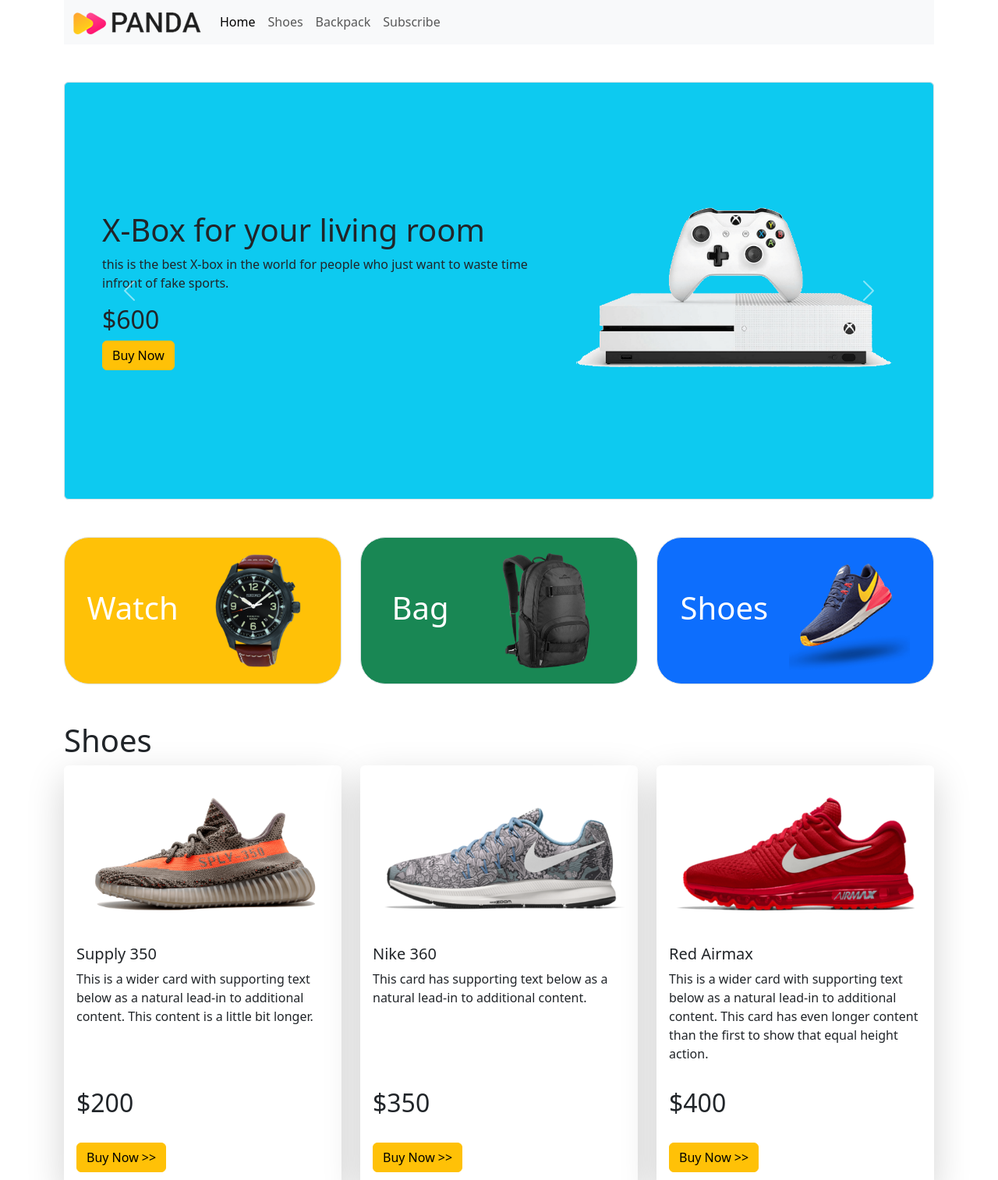
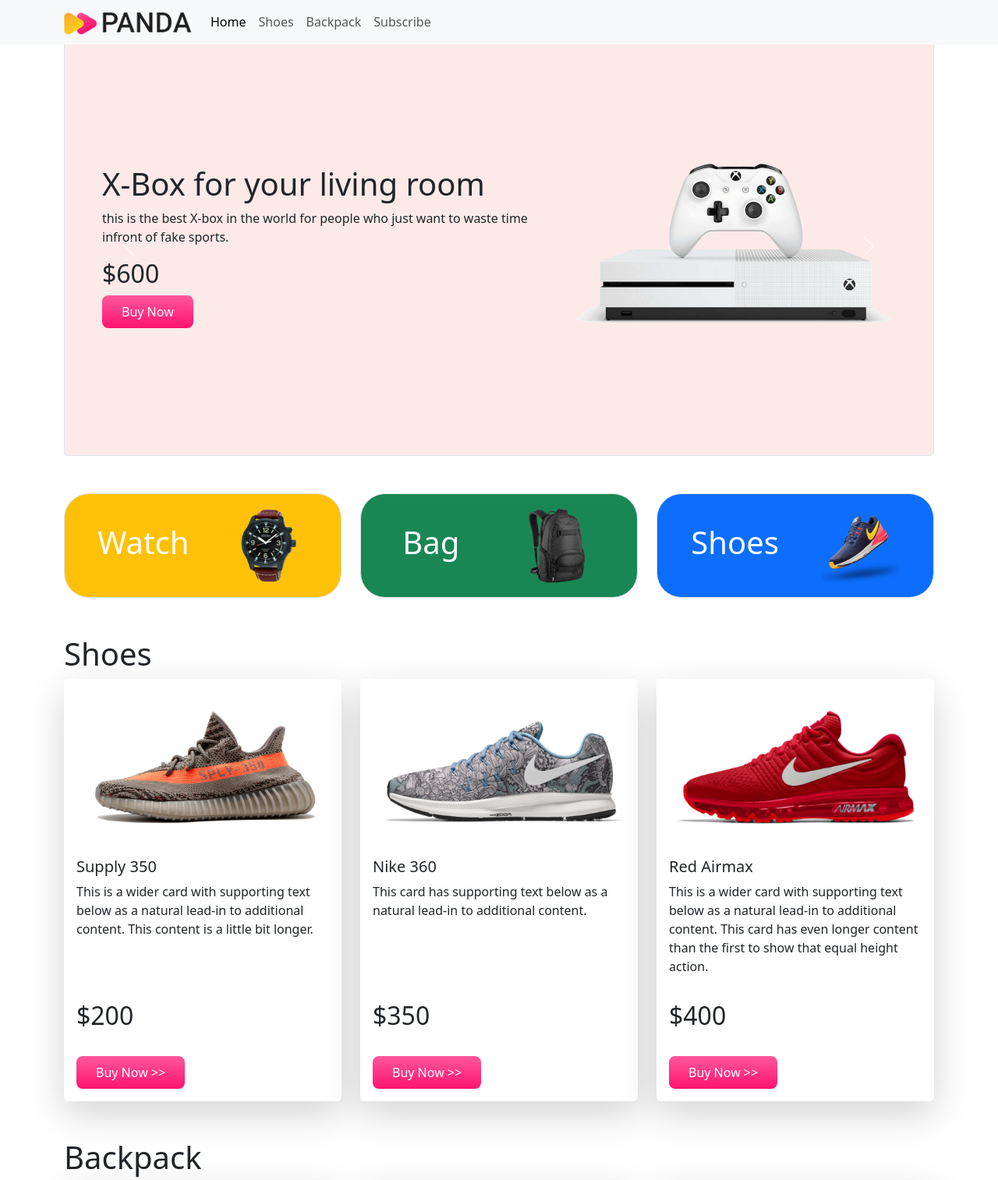
Before and after one commit to sajib1718/panda-commerce, a plain HTML site: page index.html in a window 1280 px wide. Shown: the top 1514 px of the page at 78% size. Drawn offline with nearby package versions, Linux system fonts and the light colour scheme; grey boxes are pictures that could not be loaded.

Commit message:
custom color

```diff
--- a/index.html
+++ b/index.html
@@ -7,11 +7,13 @@
     <title>panda commerce</title>
     <link href="https://cdn.jsdelivr.net/npm/bootstrap@5.3.0-alpha1/dist/css/bootstrap.min.css" rel="stylesheet"
         integrity="sha384-GLhlTQ8iRABdZLl6O3oVMWSktQOp6b7In1Zl3/Jr59b6EGGoI1aFkw7cmDA6j6gD" crossorigin="anonymous">
+
+    <link rel="stylesheet" href="style.css">
 </head>
 
 <body>
     <header class="container">
-        <nav class="navbar navbar-expand-lg bg-body-tertiary">
+        <nav class="navbar navbar-expand-lg fixed-top bg-body-tertiary">
             <div class="container">
                 <a class="navbar-brand" href="#">
                     <img src="images/logo.png" alt="Panda">
@@ -31,7 +33,7 @@
                             <a class="nav-link" href="#shoes">Shoes</a>
                         </li>
                         <li class="nav-item">
-                            <a class="nav-link" href="#backpack">Backpack</a>
+                            <a class="nav-link" href="#bags">Backpack</a>
                         </li>
                         <li class="nav-item">
                             <a class="nav-link" href="#subscribe">Subscribe</a>
@@ -46,7 +48,7 @@
         <section class="mt-5">
             <div id="carouselExample" class="carousel slide">
                 <div class="carousel-inner">
-                    <div class="carousel-item active border rounded bg-info p-5">
+                    <div class="carousel-item active border rounded panda-bg-info p-5">
                         <div class="row">
                             <div class="col-lg-7 d-flex align-items-center">
                                 <div>
@@ -56,7 +58,7 @@
                                         listenning bullshit things.
                                     </p>
                                     <h2>$420</h2>
-                                    <div class="btn btn-warning">Buy Now</div>
+                                    <div class="btn panda-btn-buy-now">Buy Now</div>
                                 </div>
 
                             </div>
@@ -65,7 +67,7 @@
                             </div>
                         </div>
                     </div>
-                    <div class="carousel-item active border rounded bg-info p-5">
+                    <div class="carousel-item active border rounded panda-bg-info p-5">
                         <div class="row">
                             <div class="col-lg-7 d-flex align-items-center">
                                 <div>
@@ -75,7 +77,7 @@
                                         infront of funny world.
                                     </p>
                                     <h2>$1200</h2>
-                                    <div class="btn btn-warning">Buy Now</div>
+                                    <div class="btn panda-btn-buy-now">Buy Now</div>
                                 </div>
 
                             </div>
@@ -84,7 +86,7 @@
                             </div>
                         </div>
                     </div>
-                    <div class="carousel-item active border rounded bg-info p-5">
+                    <div class="carousel-item active border rounded panda-bg-info p-5">
                         <div class="row">
                             <div class="col-lg-7 d-flex align-items-center">
                                 <div>
@@ -94,7 +96,7 @@
                                         infront of fake sports.
                                     </p>
                                     <h2>$600</h2>
-                                    <div class="btn btn-warning">Buy Now</div>
+                                    <div class="btn panda-btn-buy-now">Buy Now</div>
                                 </div>
 
                             </div>
@@ -122,7 +124,7 @@
     <main>
         <section>
             <div class="container text-center my-5">
-                <div class="row g-4">
+                <div class="row g-4 categories">
                     <div class="col-4">
                         <div
                             class="p-3 border bg-warning d-flex align-items-center justify-content-around border rounded-5">
@@ -149,7 +151,7 @@
             </div>
         </section>
         <!-- Shoes section  -->
-        <section class="container my-5">
+        <section class="container my-5" id="shoes">
             <h1>Shoes</h1>
 
             <div class="row row-cols-1 row-cols-md-3 g-4">
@@ -164,7 +166,7 @@
                         </div>
                         <h2 class="m-3">$200</h2>
                         <div class="m-3">
-                            <div class="btn btn-warning">Buy Now >></div>
+                            <div class="btn panda-btn-buy-now">Buy Now >></div>
                         </div>
                     </div>
                 </div>
@@ -178,7 +180,7 @@
                         </div>
                         <h2 class="m-3">$350</h2>
                         <div class="m-3">
-                            <div class="btn btn-warning">Buy Now >></div>
+                            <div class="btn panda-btn-buy-now">Buy Now >></div>
                         </div>
                     </div>
                 </div>
@@ -193,7 +195,7 @@
                         </div>
                         <h2 class="m-3">$400</h2>
                         <div class="m-3">
-                            <div class="btn btn-warning">Buy Now >></div>
+                            <div class="btn panda-btn-buy-now">Buy Now >></div>
                         </div>
                     </div>
                 </div>
@@ -202,7 +204,7 @@
         </section>
 
         <!-- Bags  -->
-        <section class="container my-5">
+        <section class="container my-5" id="bags">
             <h1>Backpack</h1>
 
             <div class="row row-cols-1 row-cols-md-3 g-4">
@@ -252,7 +254,38 @@
             </div>
 
         </section>
+
+        <!-- subscribe  -->
+
+        <section style="height: 300px;"
+            class="container rounded-3 d-flex justify-content-center align-items-center mb-5 panda-bg-info"
+            id="subscribe">
+            <div>
+                <h2>LET'S STAY IN TOUCH</h2>
+                <p>Get updates on sales, specials and more</p>
+
+                <form>
+                    <div class="mb-1">
+
+                        <input type="email" class="form-control" id="exampleInputEmail1" aria-describedby="emailHelp">
+
+                    </div>
+
+
+                    <button type="submit" class="btn panda-btn-buy-now">Submit</button>
+                </form>
+            </div>
+
+
+        </section>
+
+
+
+
     </main>
+    <footer class="mt-5 text-center">
+        <p><small>©2023. Panda Commerce. All rights reserved. Sajib, Bangladesh.</small></p>
+    </footer>
 
 
 
--- /dev/null
+++ b/style.css
@@ -0,0 +1,15 @@
+.panda-bg-info {
+    background-color: #fceae8;
+}
+
+.categories img {
+    width: 100px;
+}
+
+.panda-btn-buy-now {
+    background-image: linear-gradient(to bottom, #FF589B 0%, #FF136F 100%);
+    color: #fff;
+    border: none;
+    border-radius: 8px;
+    padding: 9px 25px;
+}
```
